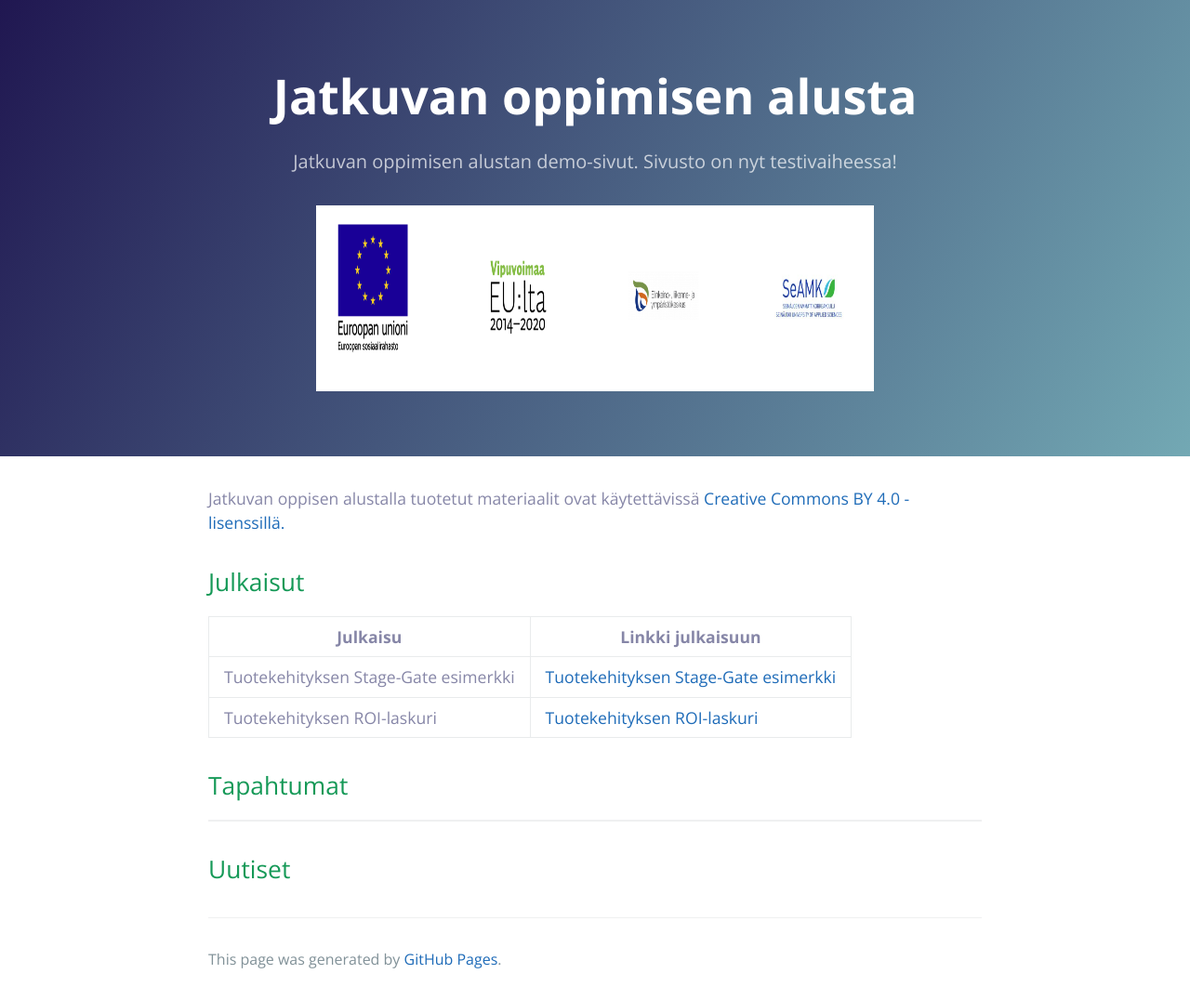
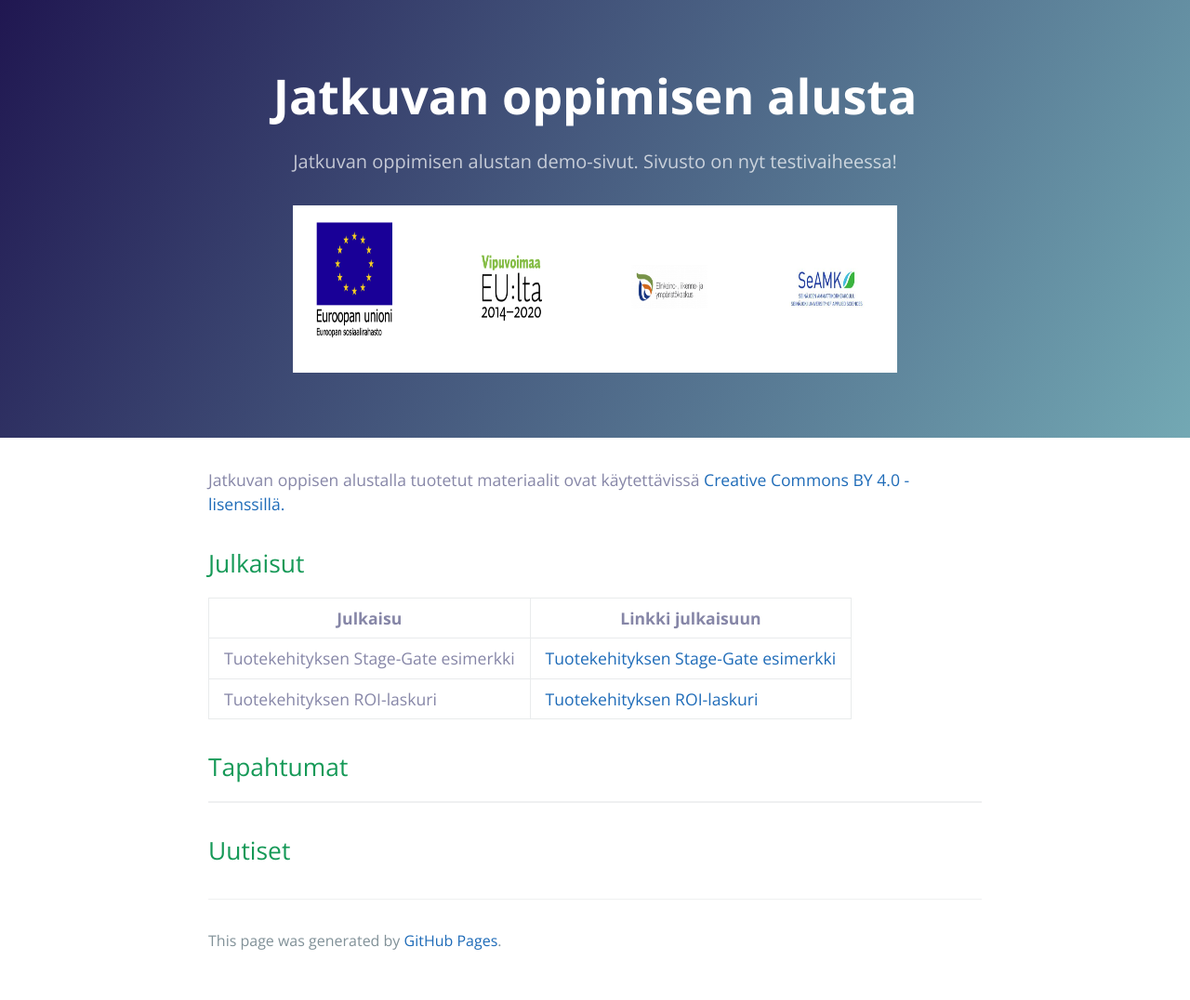
Before and after one commit to martti-testi/martti-testi.github.io, a Jekyll site: the page built from index.md, in a window 1280 px wide. Shown: the whole page at 93% size. Built offline with Jekyll 4.4.1, drawn with Linux system fonts in a browser that asks for light colours.

Commit message:
Update default.html

```diff
--- a/_layouts/default.html
+++ b/_layouts/default.html
@@ -25,7 +25,7 @@
         <a href="{{ site.github.zip_url }}" class="btn">Download .zip</a>
         <a href="{{ site.github.tar_url }}" class="btn">Download .tar.gz</a>
       {% endif %}
-      <img src="/assets/images/logo-esr-vipu-ely-seamk.PNG" alt="Rahoittajien logot" style="width:600px;height:200px;">
+      <img src="/assets/images/logo-esr-vipu-ely-seamk.PNG" alt="Rahoittajien logot" style="width:650px;height:180px;">
     </header>
 
 
```
